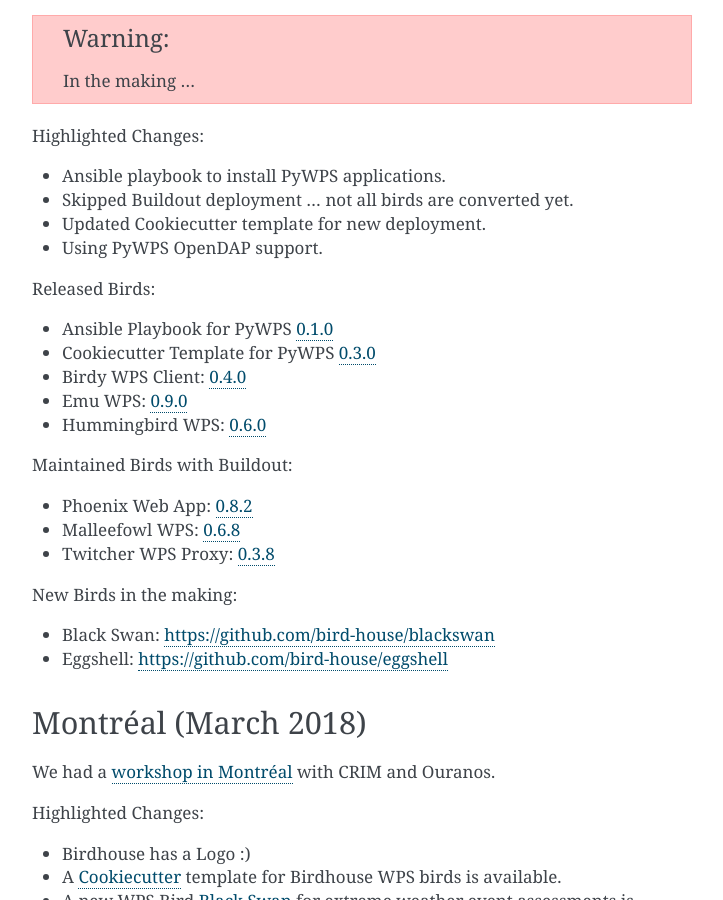
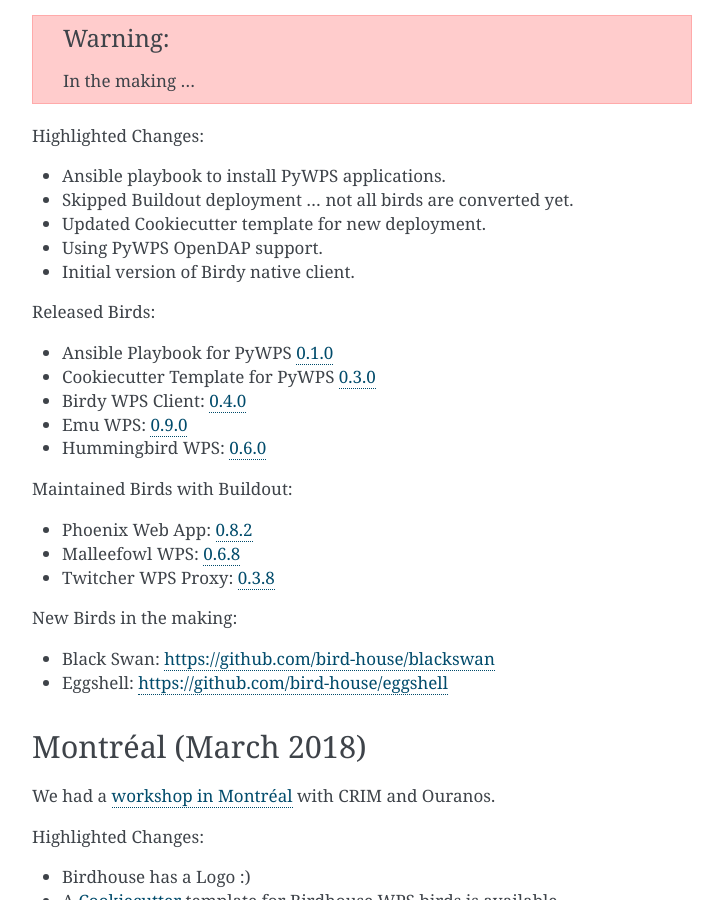
Before and after one commit to bird-house/birdhouse-docs, a Sphinx documentation site: the page built from docs/source/release_notes.rst, in a window 1280 px wide and 900 px high, scrolled down 652 px. Shown: the whole window, without its empty margins (388-1111 px from the left). Built offline with Sphinx 7.4.7, drawn with Linux system fonts in a browser that asks for light colours.

Commit message:
update highlights in release

```diff
--- a/docs/source/release_notes.rst
+++ b/docs/source/release_notes.rst
@@ -29,6 +29,7 @@
 * Skipped Buildout deployment ... not all birds are converted yet.
 * Updated Cookiecutter template for new deployment.
 * Using PyWPS OpenDAP support.
+* Initial version of Birdy native client.
 
 Released Birds:
 
```
